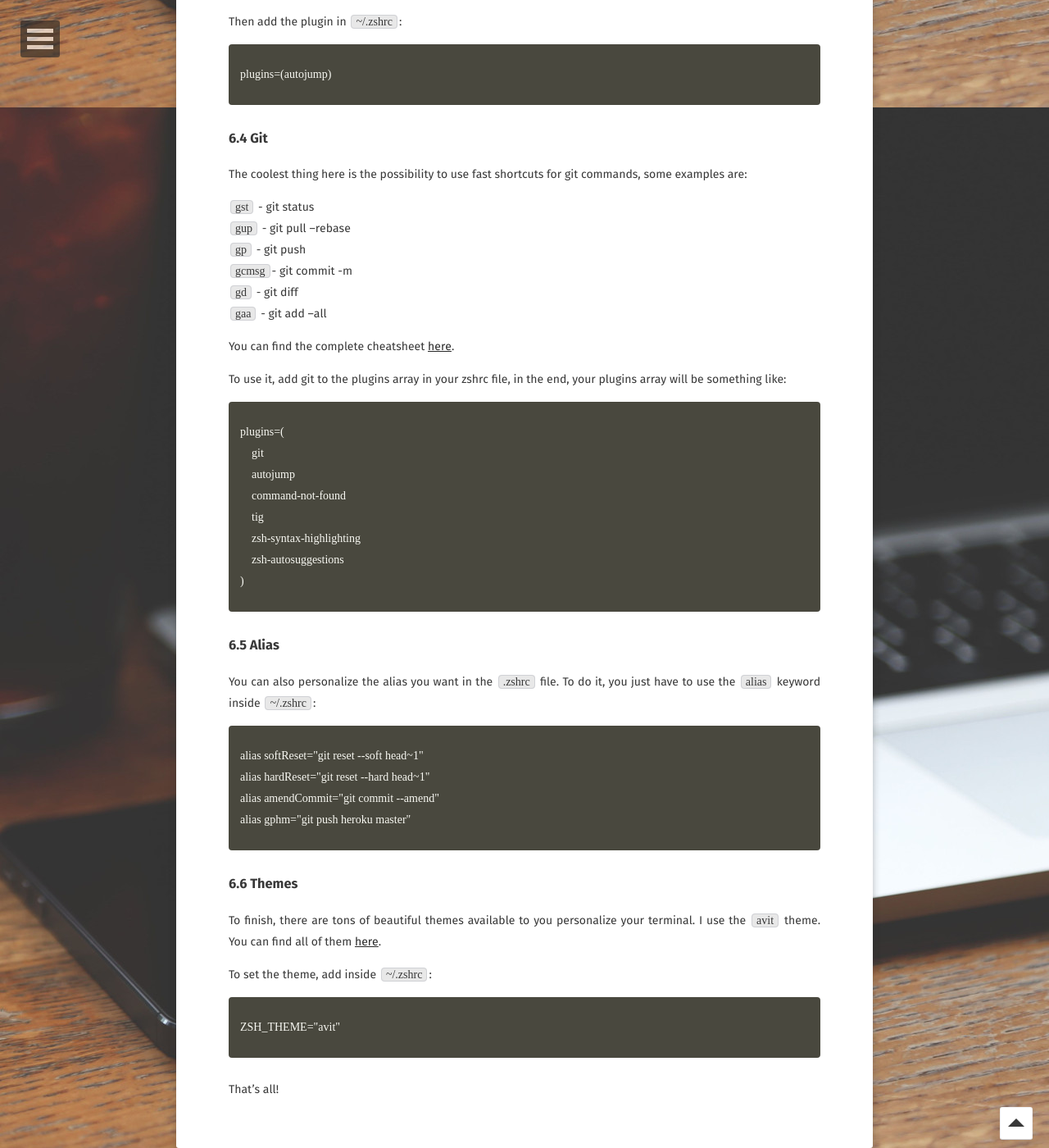
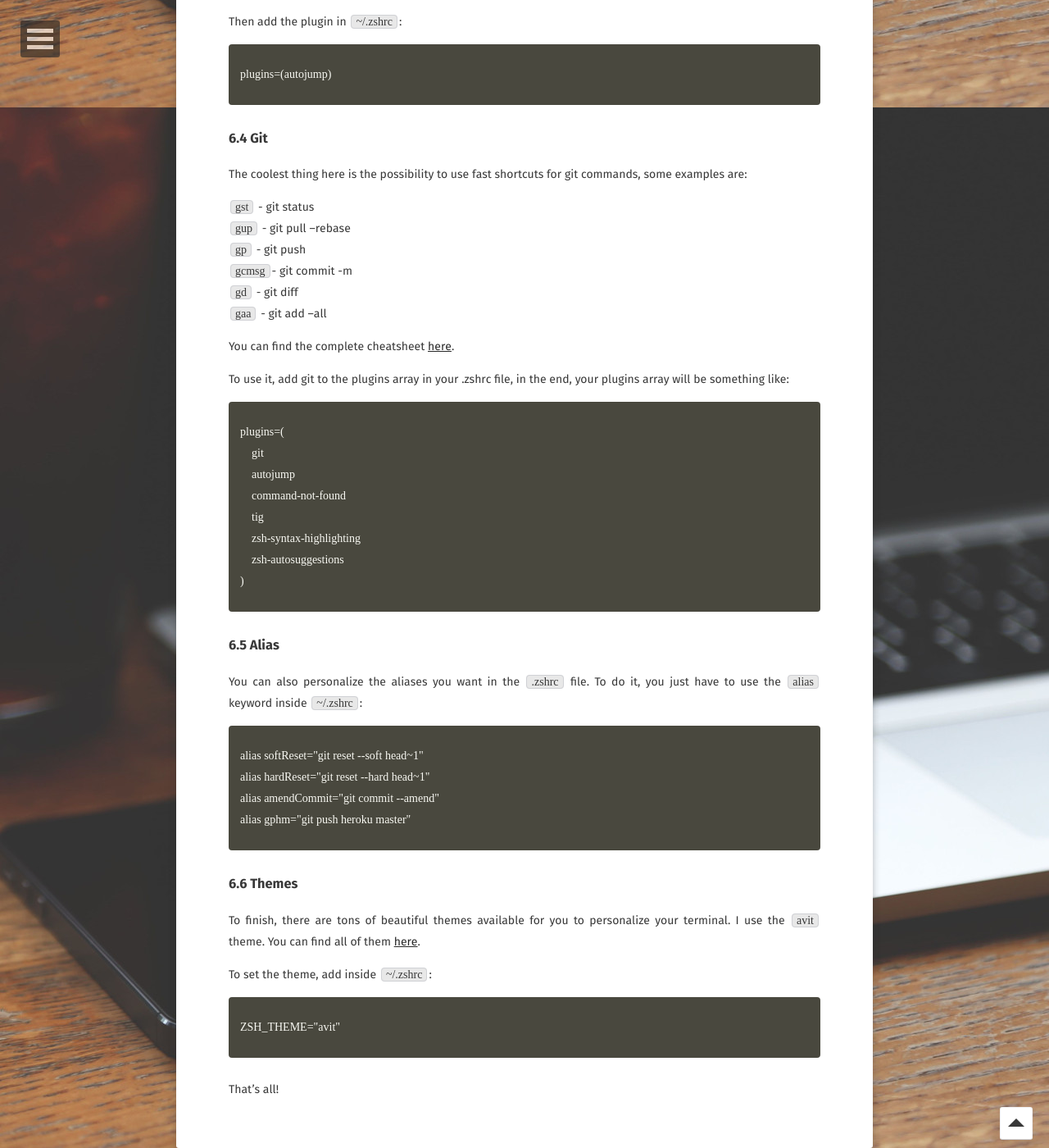
Before and after one commit to alinebone/alinebone.github.io, a Jekyll site: the page built from _posts/2019-08-03-our-daily-productivity-tips.md, in a window 1280 px wide and 1400 px high, scrolled down 7609 px. Shown: the whole window at 82% size. Built offline with Jekyll 4.4.1, drawn with Linux system fonts in a browser that asks for light colours; some web fonts are replaced.

```diff
--- a/_posts/2019-08-03-our-daily-productivity-tips.md
+++ b/_posts/2019-08-03-our-daily-productivity-tips.md
@@ -176,7 +176,7 @@
 
 You can find the complete cheatsheet [here](https://github.com/robbyrussell/oh-my-zsh/wiki/Cheatsheet).
 
-To use it, add git to the plugins array in your zshrc file, in the end, your plugins array will be something like:
+To use it, add git to the plugins array in your .zshrc file, in the end, your plugins array will be something like:
 
 {% highlight default %}
 plugins=(
@@ -190,7 +190,7 @@
 {% endhighlight %}
 
 ### 6.5 Alias
-You can also personalize the alias you want in the `.zshrc` file. To do it, you just have to use the `alias` keyword inside `~/.zshrc`:
+You can also personalize the aliases you want in the `.zshrc` file. To do it, you just have to use the `alias` keyword inside `~/.zshrc`:
 
 {% highlight default %}
 alias softReset="git reset --soft head~1"
@@ -200,7 +200,7 @@
 {% endhighlight %}
 
 ### 6.6 Themes
-To finish, there are tons of beautiful themes available to you personalize your terminal. I use the `avit` theme.
+To finish, there are tons of beautiful themes available for you to personalize your terminal. I use the `avit` theme.
 You can find all of them [here](https://github.com/robbyrussell/oh-my-zsh/wiki/Themes).
 
 To set the theme, add inside `~/.zshrc`:
```
